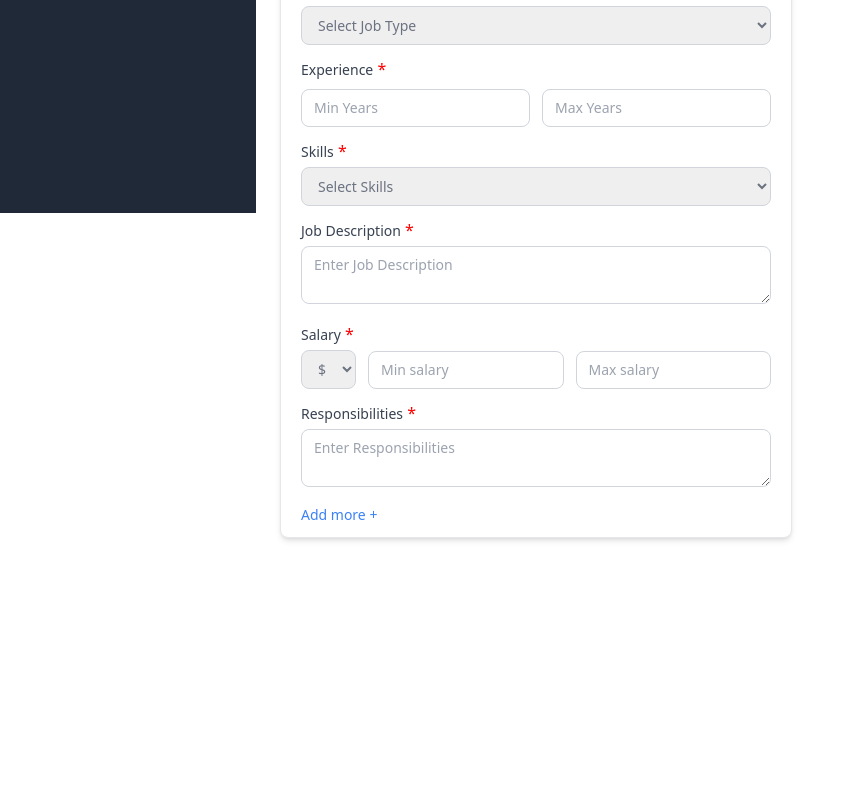
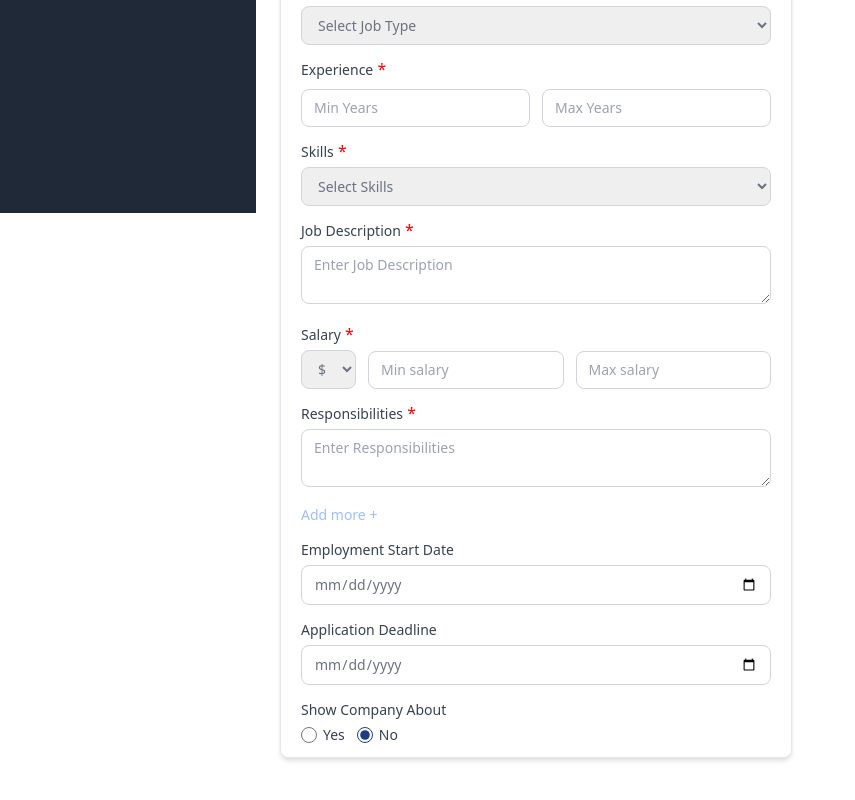
Before and after one commit to jibranjan/tanstack-form, a React (Vite) app: page / in a window 1280 px wide. Shown: the part 587-1387 px from the top of the page, without its empty margins (0-855 px from the left). Before the commit the page ends 1205 px from the top, so only its background shows below. Built offline with nearby package versions, Linux system fonts and the light colour scheme.

Commit message:
add remaining important fields section

```diff
--- a/src/Form.tsx
+++ b/src/Form.tsx
@@ -7,7 +7,7 @@ function Form() {
             jdUpload: '',
             jobTitle: '',
             roleType: 'On-site',
-            locations: [{ country: '', cities: [] }],
+            locations: [{ country: '', cities: [] }], // rn in forms.tsx i am not using an object for locations, will have to change it
             jobType: '',
             experience: { min: 0, max: 0 },
             skills: [],
--- a/src/ImportantFields.tsx
+++ b/src/ImportantFields.tsx
@@ -527,7 +527,7 @@ function ImportantFields({ form }: ImportantFieldsProps) {
             />
             <button
                 disabled={responsibilities[responsibilities.length - 1] === ""}
-                className="text-sm text-blue-500 cursor-pointer w-fit"
+                className={`text-sm text-blue-500 cursor-pointer w-fit ${responsibilities[responsibilities.length - 1] === "" ? "opacity-50" : ""}`}
                 title={responsibilities[responsibilities.length - 1] === "" ? "Please add at least one responsibility" : ""}
                 onClick={(e) => {
                     e.preventDefault();
@@ -539,6 +539,84 @@ function ImportantFields({ form }: ImportantFieldsProps) {
             >
                 Add more +
             </button>
+
+            <form.Field
+                className="flex flex-col gap-5"
+                name="employmentStartDate"
+                children={(field: any) => {
+                    return (
+                        <div>
+                            <label className="text-sm text-gray-700">Employment Start Date</label>
+                            <input
+                                type="date"
+                                name={field.name}
+                                value={field.state.value}
+                                onBlur={field.handleBlur}
+                                onChange={(e) => field.handleChange(e.target.value)}
+                                className="text-sm font-light text-gray-500 ring-0 border border-gray-300 w-full py-2 px-3 rounded-lg mt-1"
+                            />
+                        </div>
+                    );
+                }}
+            />
+
+            {/* Application Deadline */}
+            <form.Field
+                className="flex flex-col gap-5"
+                name="applicationDeadline"
+                children={(field: any) => {
+                    return (
+                        <div>
+                            <label className="text-sm text-gray-700">Application Deadline</label>
+                            <input
+                                type="date"
+                                name={field.name}
+                                value={field.state.value}
+                                onBlur={field.handleBlur}
+                                onChange={(e) => field.handleChange(e.target.value)}
+                                className="text-sm font-light text-gray-500 ring-0 border border-gray-300 w-full py-2 px-3 rounded-lg mt-1"
+                            />
+                        </div>
+                    );
+                }}
+            />
+
+            {/* Show Company About */}
+            <form.Field
+                name="showCompanyAbout"
+                children={(field: any) => {
+                    return (
+                        <div>
+                            <span className="text-sm text-gray-700">Show Company About</span>
+                            <div className="flex items-center gap-3 mt-1">
+                                {[
+                                    { id: "show-about-yes", value: true, label: "Yes" },
+                                    { id: "show-about-no", value: false, label: "No" },
+                                ].map((option) => (
+                                    <span key={option.id} className="flex items-center gap-1.5">
+                                        <input
+                                            id={option.id}
+                                            className="w-4 h-4 accent-blue-900"
+                                            type="radio"
+                                            name={field.name}
+                                            value={option.label}
+                                            checked={field.state.value === option.value}
+                                            onBlur={field.handleBlur}
+                                            onChange={(e) => field.handleChange(e.target.value)}
+                                        />
+                                        <label
+                                            htmlFor={option.id}
+                                            className="text-sm font-light text-gray-700"
+                                        >
+                                            {option.label}
+                                        </label>
+                                    </span>
+                                ))}
+                            </div>
+                        </div>
+                    );
+                }}
+            />
         </section>
     );
 }
```
